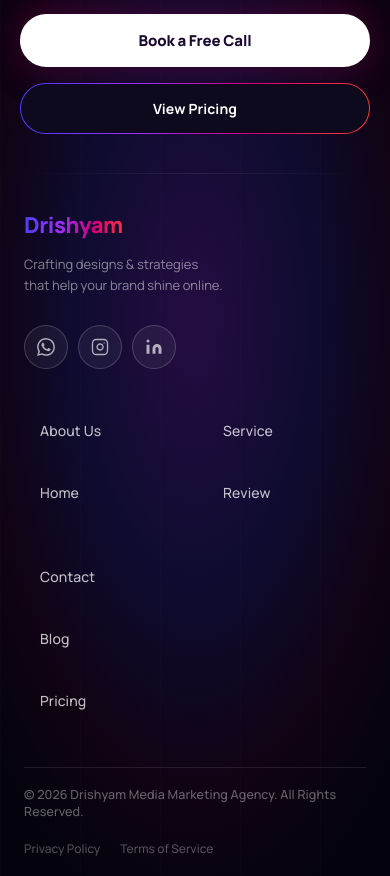
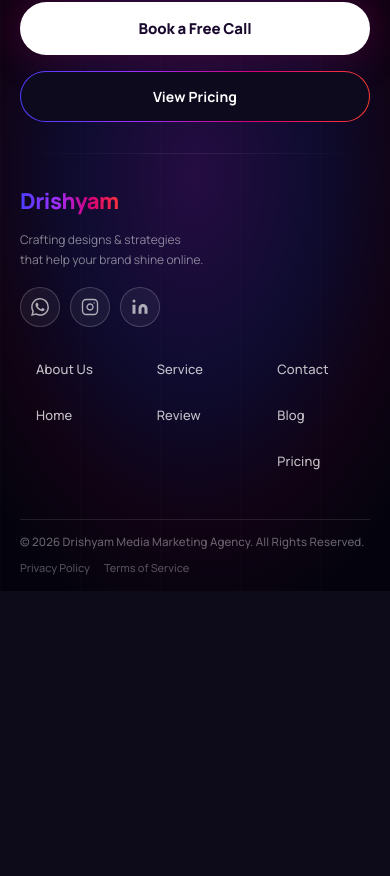
Before and after one commit to abhi-drishyam/drishyammedianext, a Next.js app: page / in a window 390 px wide. Shown: the part 7829-8705 px from the top of the page. After the commit the page ends 8420 px from the top, so only its background shows below. Built offline with nearby package versions, Linux system fonts and the light colour scheme.

Commit message:
footer column

```diff
--- a/app/globals.css
+++ b/app/globals.css
@@ -504,22 +504,28 @@ html, body {
 
 @media (max-width: 900px) {
   .footer-body {
-    grid-template-columns: 1fr 1fr;
-    gap: 40px 24px;
-    padding: 48px 32px 52px;
+    grid-template-columns: 1fr 1fr 1fr;
+    gap: 32px 20px;
+    padding: 40px 32px 44px;
   }
   .footer-brand { grid-column: 1 / -1; padding-right: 0; }
   .footer-divider { margin: 0 32px; }
-  .footer-copy-bar { padding: 20px 32px; }
+  .footer-copy-bar { padding: 18px 32px; }
 }
 
 @media (max-width: 560px) {
   .footer-body {
-    grid-template-columns: 1fr 1fr;
-    padding: 36px 24px 44px;
+    grid-template-columns: 1fr 1fr 1fr;
+    gap: 24px 12px;
+    padding: 32px 20px 40px;
   }
-  .footer-divider { margin: 0 24px; }
-  .footer-copy-bar { padding: 18px 24px; flex-direction: column; align-items: flex-start; }
+  .footer-brand { margin-bottom: 0; }
+  .footer-tagline { font-size: 12px; margin-bottom: 18px; }
+  .footer-divider { margin: 0 20px; }
+  .footer-copy-bar { padding: 14px 20px; flex-direction: column; align-items: flex-start; gap: 6px; }
+  .footer-copy { font-size: 11.5px; }
+  .footer-copy-links { gap: 14px; }
+  .footer-copy-links a { font-size: 11px; }
 }
 
 
@@ -597,12 +603,17 @@ html, body {
   .footer-section .cta-strip { padding: 60px 32px 48px; }
   .footer-section .cta-strip::after { left: 32px; right: 32px; }
 }
+/* Keep CTA strip buttons side-by-side (not full-width) up to 560px */
+@media (max-width: 768px) {
+  .cta-strip-actions .btn-primary,
+  .cta-strip-actions .btn-secondary { width: auto; }
+}
 @media (max-width: 560px) {
-  .cta-strip { padding: 60px 20px 80px; }
+  .cta-strip { padding: 48px 20px 56px; }
   .cta-strip-actions { flex-direction: column; width: 100%; }
   .cta-strip-actions .btn-primary,
   .cta-strip-actions .btn-secondary { width: 100%; justify-content: center; }
-  .footer-section .cta-strip { padding: 48px 20px 40px; }
+  .footer-section .cta-strip { padding: 36px 20px 32px; }
   .footer-section .cta-strip::after { left: 20px; right: 20px; }
 }
 
@@ -1060,6 +1071,7 @@ html, body {
   .btn-book { padding: 11px 22px; font-size: 13px; }
 }
 @media (max-width: 560px) {
-  .footer-nav-col a { font-size: 14px; padding: 4px 0; min-height: 44px; display: flex; align-items: center; }
-  .footer-social-btn { width: 44px; height: 44px; }
+  .footer-nav-col ul { gap: 10px; }
+  .footer-nav-col a { font-size: 13px; padding: 3px 0; min-height: 36px; display: flex; align-items: center; }
+  .footer-social-btn { width: 40px; height: 40px; }
 }
```
